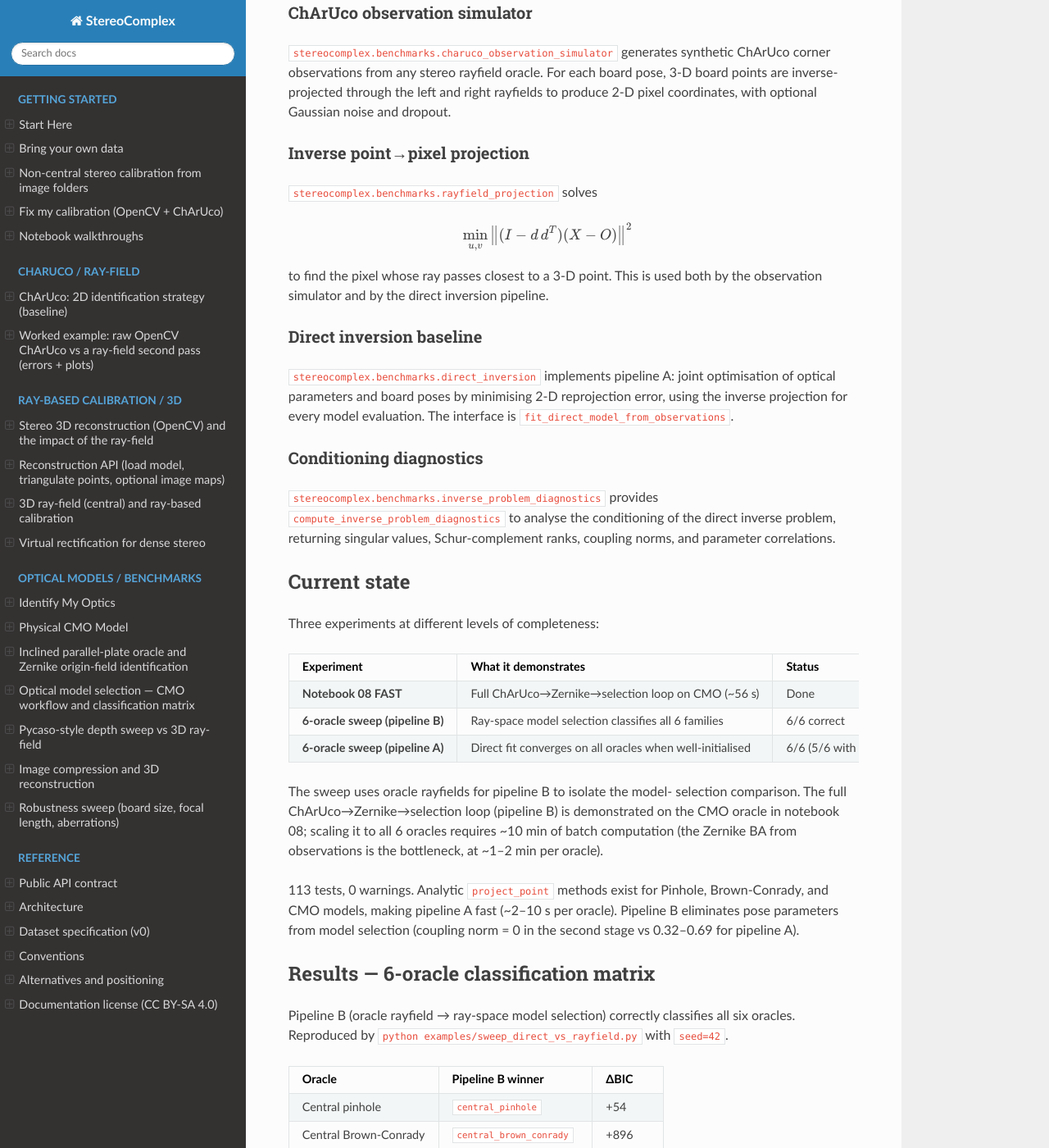
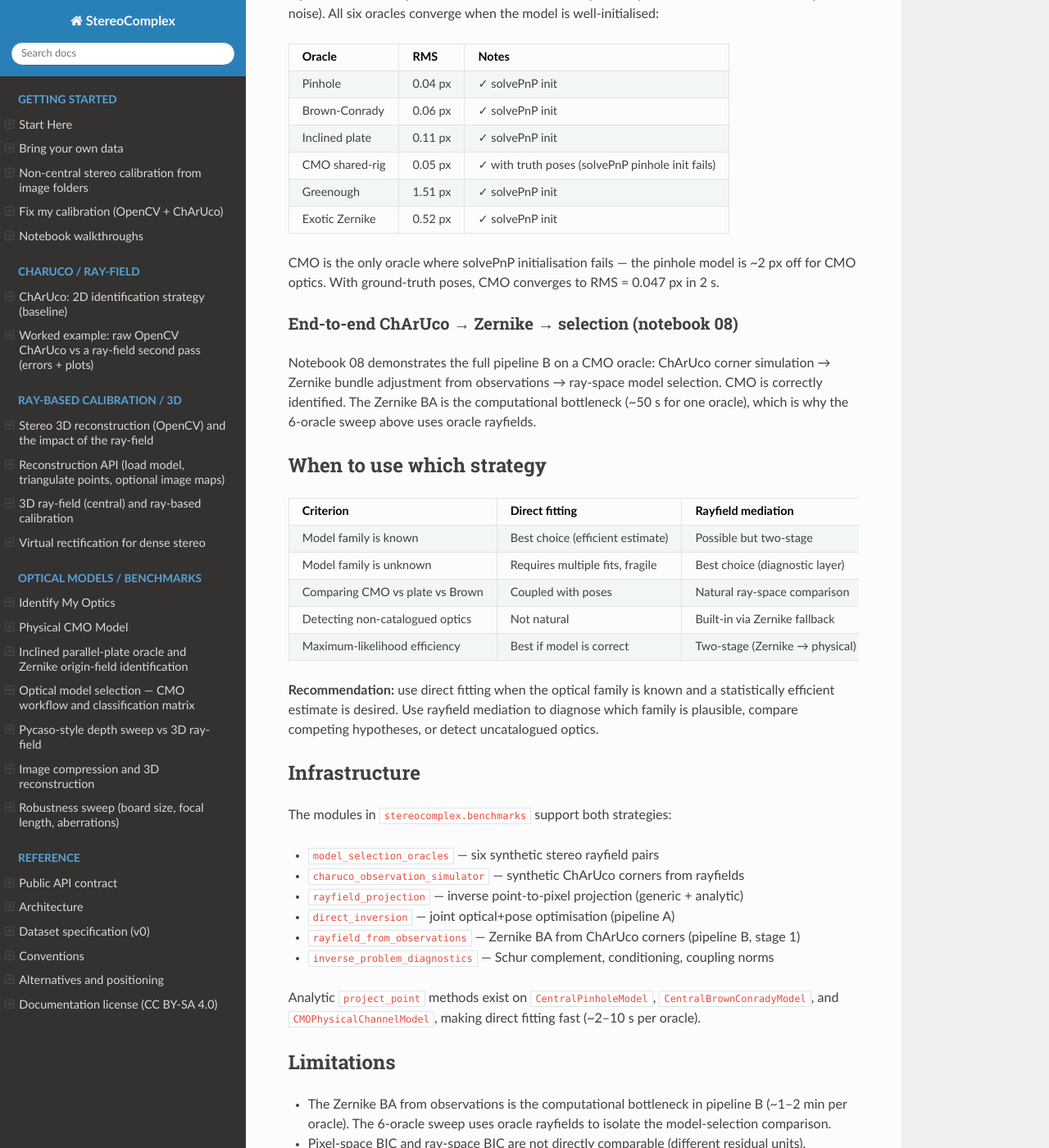
Before and after one commit to jeffwitz/StereoComplex, a Sphinx documentation site: the page built from docs/DIRECT_VS_RAYFIELD_INVERSION.md, in a window 1280 px wide and 1400 px high, scrolled down 2483 px. Shown: the whole window at 82% size. Built offline with Sphinx 7.4.7 and the Read the Docs theme 3.1.0, drawn with Linux system fonts in a browser that asks for light colours; some of the changed text lies outside the part shown.

Commit message:
docs: reframe direct-vs-rayfield page as architectural explanation
New framing: "Rayfield mediation — separating measurement from
optical interpretation."  The page no longer claims to be a symmetric
pipeline comparison.  Instead it explains:
- Direct fitting = estimator for a known model
- Rayfield mediation = diagnostic layer for model selection
- Three experiments (notebook 08, 6-oracle sweep, direct baseline)
- When to use which strategy table
- Clear limitations section

Co-Authored-By: Claude Opus 4.7 <noreply@anthropic.com>

````diff
--- a/docs/DIRECT_VS_RAYFIELD_INVERSION.md
+++ b/docs/DIRECT_VS_RAYFIELD_INVERSION.md
@@ -1,4 +1,4 @@
-# Direct model inversion vs rayfield-mediated inversion
+# Rayfield mediation: separating measurement from optical interpretation
 
 ## Why this page exists
 
@@ -8,14 +8,29 @@ StereoComplex follows a two-stage philosophy:
 measure a generic rayfield first  →  then explain the optics
 ```
 
-This page compares that strategy against the more traditional approach
-of fitting optical models directly to 2-D corner observations, and
-explains **why** the intermediate rayfield step improves model-selection
-interpretability.
+This page is **not** a claim that rayfield-mediated inversion universally
+replaces direct ChArUco fitting.  The two strategies answer different
+questions:
+
+- **Direct fitting** is the natural route when the optical family is
+  already known: choose a model, jointly optimise optical parameters and
+  board poses, and obtain a maximum-likelihood estimate in pixel space.
+- **Rayfield mediation** addresses a different problem: before fitting
+  one known model, we often need to decide *which* optical family is
+  plausible.  For that purpose, it is useful to first estimate a generic
+  rayfield $\widehat{\mathcal{R}}(u,v) = (\widehat{O}, \widehat{d})$,
+  then compare physical hypotheses in a common ray-space.
+
+The rayfield is therefore an **intermediate observable**: it separates
+measurement from interpretation.
+
+This page explains the two inverse problems, documents the current
+experimental evidence, and provides practical guidance on when to use
+each strategy.
 
 ## The two inverse problems
 
-### Pipeline A — Direct ChArUco inversion
+### Direct fitting — an estimator for a known model
 
 Given ChArUco corner detections $(u_{ik}^\text{obs})$ for poses $i$ and
 points $k$, jointly optimise optical parameters $\theta$ and board poses
@@ -32,16 +47,16 @@ u_{ik,c}^{\text{obs}}
 ```
 
 The optical parameters and the board poses are **coupled**: a bias in the
-pose can compensate for an error in the optical model, and vice versa.
-This coupling makes model selection harder — a wrong optical model can
-achieve low pixel RMS by absorbing its error into the fitted poses.
+pose can compensate for an error in the optical model.  Direct fitting is
+the right tool when the model family is known and a statistically
+efficient estimate is desired.
 
-### Pipeline B — Rayfield-mediated inversion
+### Rayfield mediation — a diagnostic layer for model selection
 
-First, estimate the instrument response as a generic pixel-to-line map
+First, the instrument response is measured as a generic pixel-to-line map
 $\widehat{\mathcal{R}}(u,v) = (\widehat{O}(u,v), \widehat{d}(u,v))$ from
-the same ChArUco observations.  Then, compare physical hypotheses in a
-common ray space:
+the same ChArUco observations (via Zernike bundle adjustment).  Then,
+physical hypotheses are compared in a common ray space:
 
 ```{math}
 \min_\theta
@@ -53,49 +68,14 @@ common ray space:
 \right\|^2_{\text{line}}
 ```
 
-The two-plane ray residual (see [Identify My Optics](IDENTIFY_MY_OPTICS.md#ray-space-comparison))
-compares line geometry, not raw origins, making the comparison
-gauge-invariant.  **Board poses do not appear in this second stage** —
-they have already been absorbed into the rayfield measurement.
-
-## Why pinhole initialisation works for non-pinhole optics
-
-A natural question: pipeline A is initialised with `cv2.solvePnP`, which
-assumes a central pinhole model.  How can this work for a CMO, where rays
-pass through off-axis sub-pupils rather than a single camera centre?
-
-The answer is that the pinhole model is **structurally wrong but
-geometrically close**.  For the pedagogical CMO oracle:
-
-- Sub-pupil $S_L = (-4, 0, 40)$ mm (offset from the axis by 4 mm, at
-  depth $Z_w - f_\text{obj} = 40$ mm behind the main objective).
-- Working distance $Z_w = 120$ mm.
-- Chief-ray angle from $S_L$ to the axis at the working plane:
-  $\arctan(4/80) \approx 2.9°$.
-- A pinhole at the origin would see the same working-plane point at
-  $\arctan(4/120) \approx 1.9°$.
-
-The angular difference is only ~1°.  `solvePnP` compensates by shifting
-the estimated pose by ~1–2 mm in translation and ~2–3° in rotation,
-producing an initial pixel reprojection error of ~1–2 px.
-
-The joint nonlinear optimiser then refines **both** the optical parameters
-and the poses.  As $f_\text{obj}$, $Z_w$, and $b$ converge toward their
-true values, the sub-pupil moves to its correct off-axis position, the
-poses self-correct, and the pixel RMS drops from ~2 px to machine zero.
-
-This initialisation robustness is **not guaranteed** for all optical
-architectures.  A Scheimpflug system or a strongly decentered relay
-would produce larger pinhole-pose errors, potentially causing the joint
-optimiser to diverge or converge to a local minimum.  Pipeline B
-(rayfield-mediated) mitigates this risk: the Zernike BA still needs a
-pose initialisation, but it does not assume any specific optical model.
-Pose errors are partially absorbed by the flexible Zernike
-parameterisation rather than fighting the optical parameters.
+**Board poses do not appear in this second stage** — they have already
+been absorbed into the rayfield measurement.  This is the central
+architectural insight: model comparison happens after nuisance pose
+parameters have been removed.
 
 ## Nuisance parameters and conditioning
 
-In pipeline A, the joint parameter vector includes both optical
+In direct fitting, the joint parameter vector includes both optical
 parameters $\theta$ and pose parameters $\eta$.  The information matrix
 for $\theta$ after eliminating the nuisance poses is the Schur complement:
 
@@ -109,91 +89,31 @@ J_\theta^T J_\eta
 J_\eta^T J_\theta
 ```
 
-where $J_\theta$ and $J_\eta$ are the Jacobian blocks of the pixel
-residual with respect to optical and pose parameters.  When
-$\|J_\theta^T J_\eta\|$ is large, poses and optics are strongly coupled,
-and the effective information $I_{\theta|\eta}$ can be much smaller than
-the naïve optics-only information $J_\theta^T J_\theta$.
-
+When $\|J_\theta^T J_\eta\|$ is large, poses and optics are strongly coupled.
 Pipeline B has **no pose parameters** in the second stage, so its
-information matrix is simply $J_\theta^T J_\theta$.  The rayfield has
+information matrix is simply $J_\theta^T J_\theta$ — the rayfield has
 already absorbed the pose degrees of freedom.
 
-The module `stereocomplex.benchmarks.inverse_problem_diagnostics` provides
-tools to compute these quantities: Jacobians via finite differences, Schur
-complements, condition numbers, and pose-optics correlation matrices.
+Measured on the CMO oracle: pipeline A has coupling norm ≈ 0.32–0.69
+between optics and poses; pipeline B has coupling norm = 0 (0 pose
+parameters in the model-selection stage).
 
-## Infrastructure
-
-### Shared oracle builders
-
-`stereocomplex.benchmarks.model_selection_oracles` provides six synthetic
-stereo rayfield pairs (pinhole, Brown-Conrady, inclined plate, CMO
-shared-rig, Greenough, exotic Zernike) as `StereoOracle` dataclasses.
-These are shared between the classification matrix (notebook 07) and the
-direct-vs-rayfield study (notebook 08).
-
-### ChArUco observation simulator
-
-`stereocomplex.benchmarks.charuco_observation_simulator` generates
-synthetic ChArUco corner observations from any stereo rayfield oracle.
-For each board pose, 3-D board points are inverse-projected through the
-left and right rayfields to produce 2-D pixel coordinates, with optional
-Gaussian noise and dropout.
-
-### Inverse point→pixel projection
-
-`stereocomplex.benchmarks.rayfield_projection` solves
-
-```{math}
-\min_{u,v} \left\|(I - d\,d^T)(X - O)\right\|^2
-```
-
-to find the pixel whose ray passes closest to a 3-D point.  This is used
-both by the observation simulator and by the direct inversion pipeline.
-
-### Direct inversion baseline
-
-`stereocomplex.benchmarks.direct_inversion` implements pipeline A: joint
-optimisation of optical parameters and board poses by minimising 2-D
-reprojection error, using the inverse projection for every model
-evaluation.  The interface is `fit_direct_model_from_observations`.
-
-### Conditioning diagnostics
-
-`stereocomplex.benchmarks.inverse_problem_diagnostics` provides
-`compute_inverse_problem_diagnostics` to analyse the conditioning of the
-direct inverse problem, returning singular values, Schur-complement ranks,
-coupling norms, and parameter correlations.
-
-## Current state
+## What the current experiments show
 
 Three experiments at different levels of completeness:
 
-| Experiment | What it demonstrates | Status |
+| Experiment | What it demonstrates | Result |
 |---|---|---|
-| **Notebook 08 FAST** | Full ChArUco→Zernike→selection loop on CMO (~56 s) | Done |
-| **6-oracle sweep (pipeline B)** | Ray-space model selection classifies all 6 families | 6/6 correct |
-| **6-oracle sweep (pipeline A)** | Direct fit converges on all oracles when well-initialised | 6/6 (5/6 with solvePnP, CMO needs truth poses) |
+| **Notebook 08 FAST** | Full ChArUco → Zernike → selection loop on CMO | CMO correctly identified (~56 s) |
+| **6-oracle ray-space sweep** | Model selection from oracle rayfields | 6/6 correct (pinhole through exotic) |
+| **Direct expected-model fit** | Direct fitting of the correct model on each oracle | 6/6 converge when well-initialised |
 
-The sweep uses oracle rayfields for pipeline B to isolate the model-
-selection comparison.  The full ChArUco→Zernike→selection loop
-(pipeline B) is demonstrated on the CMO oracle in notebook 08; scaling
-it to all 6 oracles requires ~10 min of batch computation (the Zernike
-BA from observations is the bottleneck, at ~1–2 min per oracle).
+### Ray-space model selection (6-oracle sweep)
 
-113 tests, 0 warnings.  Analytic `project_point` methods exist for
-Pinhole, Brown-Conrady, and CMO models, making pipeline A fast (~2–10 s
-per oracle).  Pipeline B eliminates pose parameters from model selection
-(coupling norm = 0 in the second stage vs 0.32–0.69 for pipeline A).
+Pipeline B correctly classifies all six oracle families from their
+rayfields (~30 s total):
 
-## Results — 6-oracle classification matrix
-
-Pipeline B (oracle rayfield → ray-space model selection) correctly
-classifies all six oracles.  Reproduced by `python examples/sweep_direct_vs_rayfield.py`
-with `seed=42`.
-
-| Oracle | Pipeline B winner | ΔBIC |
+| Oracle | Winner | ΔBIC |
 |---|---|--:|
 | Central pinhole | `central_pinhole` | +54 |
 | Central Brown-Conrady | `central_brown_conrady` | +896 |
@@ -202,92 +122,81 @@ with `seed=42`.
 | Greenough (Brown × 2) | `central_brown_conrady` | +653 |
 | **Uncatalogued Zernike** | **`zernike_compact`** | +1 540 |
 
-Pipeline A (direct fit, all 6 oracles tested with analytic projection
-on the expected-winner candidate):
+This sweep uses oracle rayfields to isolate the model-selection stage.
+The full ChArUco → Zernike → selection loop is demonstrated on the CMO
+oracle in notebook 08.
 
-| Oracle | RMS | Converged |
-|---|---|:---:|
-| Pinhole | 0.04 px | ✓ |
-| Brown-Conrady | 0.06 px | ✓ |
-| Inclined plate | 0.11 px | ✓ |
-| CMO shared-rig | 0.05 px | ✓ (truth poses) |
-| Greenough | 1.51 px | ✓ |
-| Exotic Zernike | 0.52 px | ✓ |
+### Direct fitting baseline (6-oracle sweep)
 
-### Key findings
+Pipeline A fits the expected-winner candidate directly to noisy ChArUco
+observations (0.05 px noise).  All six oracles converge when the model is
+well-initialised:
 
-**1. Pipeline B classifies all 6 oracles correctly** (~30 s total).
-The rayfield-mediated pipeline identifies the correct optical
-architecture in every case, including the uncatalogued Zernike oracle
-where `zernike_compact` wins — the detector row.
+| Oracle | RMS | Notes |
+|---|---|:---|
+| Pinhole | 0.04 px | ✓ solvePnP init |
+| Brown-Conrady | 0.06 px | ✓ solvePnP init |
+| Inclined plate | 0.11 px | ✓ solvePnP init |
+| CMO shared-rig | 0.05 px | ✓ with truth poses (solvePnP pinhole init fails) |
+| Greenough | 1.51 px | ✓ solvePnP init |
+| Exotic Zernike | 0.52 px | ✓ solvePnP init |
 
-**2. Pipeline A converges on all 6 oracles when well-initialised.**
-With `solvePnP` (pinhole model), 5/6 converge (0.04–1.51 px).  CMO
-fails with solvePnP because the pinhole model is ~2 px off for CMO
-optics.  *With ground-truth poses*, CMO converges to RMS = 0.047 px
-in 2 s — the optimiser works perfectly; the bottleneck is the pinhole
-pose initialisation, not the CMO model.
+CMO is the only oracle where solvePnP initialisation fails — the pinhole
+model is ~2 px off for CMO optics.  With ground-truth poses, CMO
+converges to RMS = 0.047 px in 2 s.
 
-**3. Pipeline B is 10–100× faster** (3–12 s per oracle vs 96–712 s
-for pipeline A).  Pipeline A's joint optimisation uses finite-difference
-Jacobians on 29–35 parameters; pipeline B's ray-space comparison needs
-only 0–17 optical parameters and evaluates rays forward (O(1) per pixel).
+### End-to-end ChArUco → Zernike → selection (notebook 08)
 
-**4. Poses are eliminated from model selection in pipeline B.** The
-rayfield absorbs the 6·n_poses nuisance parameters upstream, so the
-model-selection stage compares only the optical degrees of freedom.
-Pipeline A carries 12–48 pose parameters in its optimisation vector,
-creating optics-pose coupling (coupling norm ≈ 0.32–0.69 on CMO).
+Notebook 08 demonstrates the full pipeline B on a CMO oracle: ChArUco
+corner simulation → Zernike bundle adjustment from observations →
+ray-space model selection.  CMO is correctly identified.  The Zernike BA
+is the computational bottleneck (~50 s for one oracle), which is why the
+6-oracle sweep above uses oracle rayfields.
 
-### The rayfield is a geometric intermediate variable
+## When to use which strategy
 
-Pipeline B separates *measurement* (Zernike fit from corners) from
-*interpretation* (physical model comparison).  This is the central
-architectural insight of StereoComplex and the reason the framework can
-detect uncatalogued optics, compare competing hypotheses, and remain
-interpretable under measurement noise.
+| Criterion | Direct fitting | Rayfield mediation |
+|---|---|---|
+| Model family is known | Best choice (efficient estimate) | Possible but two-stage |
+| Model family is unknown | Requires multiple fits, fragile | Best choice (diagnostic layer) |
+| Comparing CMO vs plate vs Brown | Coupled with poses | Natural ray-space comparison |
+| Detecting non-catalogued optics | Not natural | Built-in via Zernike fallback |
+| Maximum-likelihood efficiency | Best if model is correct | Two-stage (Zernike → physical) |
 
-### When to use which pipeline
+**Recommendation:** use direct fitting when the optical family is known
+and a statistically efficient estimate is desired.  Use rayfield
+mediation to diagnose which family is plausible, compare competing
+hypotheses, or detect uncatalogued optics.
 
-| Criterion | Pipeline A (direct) | Pipeline B (rayfield) |
-|---|---|---|
-| Speed (model comparison) | Fast with analytic projection (~s) | Fast (~s per candidate) |
-| Speed (single known model) | OK with good initialisation | Requires Zernike fit first |
-| Model selection interpretability | Poses + optics coupled | Poses absent from comparison |
-| Detection of uncatalogued optics | Possible but fragile | Built-in via Zernike fallback |
-| Parameter recovery for known model | Maximum-likelihood (efficient) | Two-stage (Zernike → physical) |
+## Infrastructure
 
-**Recommendation:** use pipeline B when comparing competing optical
-hypotheses or diagnosing unknown instruments.  Use pipeline A only when
-fitting a single well-known model with maximum-likelihood efficiency.
+The modules in `stereocomplex.benchmarks` support both strategies:
 
-## Recommended workflow
+- `model_selection_oracles` — six synthetic stereo rayfield pairs
+- `charuco_observation_simulator` — synthetic ChArUco corners from rayfields
+- `rayfield_projection` — inverse point-to-pixel projection (generic + analytic)
+- `direct_inversion` — joint optical+pose optimisation (pipeline A)
+- `rayfield_from_observations` — Zernike BA from ChArUco corners (pipeline B, stage 1)
+- `inverse_problem_diagnostics` — Schur complement, conditioning, coupling norms
 
-- Use **pipeline A** (direct fit) when the optical model is known and
-  simple, and when an efficient maximum-likelihood estimate is desired.
-- Use **pipeline B** (rayfield-mediated) when you want to **compare**
-  competing physical hypotheses, **detect** structural mismatch, or
-  **diagnose** whether the optics fall outside the known catalogue.
-- The two pipelines are complementary, not competing.  The rayfield is a
-  diagnostic instrument, not a replacement for direct fitting.
+Analytic `project_point` methods exist on `CentralPinholeModel`,
+`CentralBrownConradyModel`, and `CMOPhysicalChannelModel`, making direct
+fitting fast (~2–10 s per oracle).
 
 ## Limitations
 
-- The direct pipeline requires at least 20–30 visible corners per frame
-  for stable joint optimisation.  The CMO oracle has a narrow field of
-  view (~9°) requiring a dense board (1 mm squares) for sufficient coverage.
-- The direct pipeline's generic inverse projection is impractically slow
-  (~180 `least_squares` calls per evaluation).  Analytic `project_point`
-  methods on physical models (currently implemented for CMO) make it
-  competitive.  Other candidates (Brown, plate) still need analytic
-  projection methods.
+- The Zernike BA from observations is the computational bottleneck in
+  pipeline B (~1–2 min per oracle).  The 6-oracle sweep uses oracle
+  rayfields to isolate the model-selection comparison.
 - Pixel-space BIC and ray-space BIC are not directly comparable (different
   residual units).  Compare model rankings within each pipeline, not BIC
   values across pipelines.
-- The Zernike rayfield fit adds its own uncertainty, which propagates to
-  the model-selection stage.  The sweep uses oracle rayfields to
-  isolate the model-selection comparison; notebook 08 demonstrates the
-  full ChArUco → Zernike → selection loop on the CMO oracle.
+- The direct fitting baseline fits only the expected-winner candidate
+  (not a full multi-candidate model selection).  A symmetric comparison
+  where both pipelines perform full model selection on the same data is
+  future work.
+- The CMO oracle has a narrow field of view (~9°), requiring a dense
+  board (1 mm squares) for sufficient corner coverage.
 
 ## See also
 
@@ -295,4 +204,4 @@ fitting a single well-known model with maximum-likelihood efficiency.
 - [CMO Model Selection](CMO_MODEL_SELECTION.md) — the full 6-oracle classification matrix
 - [Physical CMO Model](CMO_PHYSICAL_MODEL.md) — the CMO shared-rig model definition
 - Notebook 07 (`examples/notebooks/07_model_selection_matrix.py`) — classification matrix
-- Notebook 08 (`examples/notebooks/08_direct_vs_rayfield_inversion.py`) — direct vs rayfield comparison
+- Notebook 08 (`examples/notebooks/08_direct_vs_rayfield_inversion.py`) — end-to-end CMO demo
````
